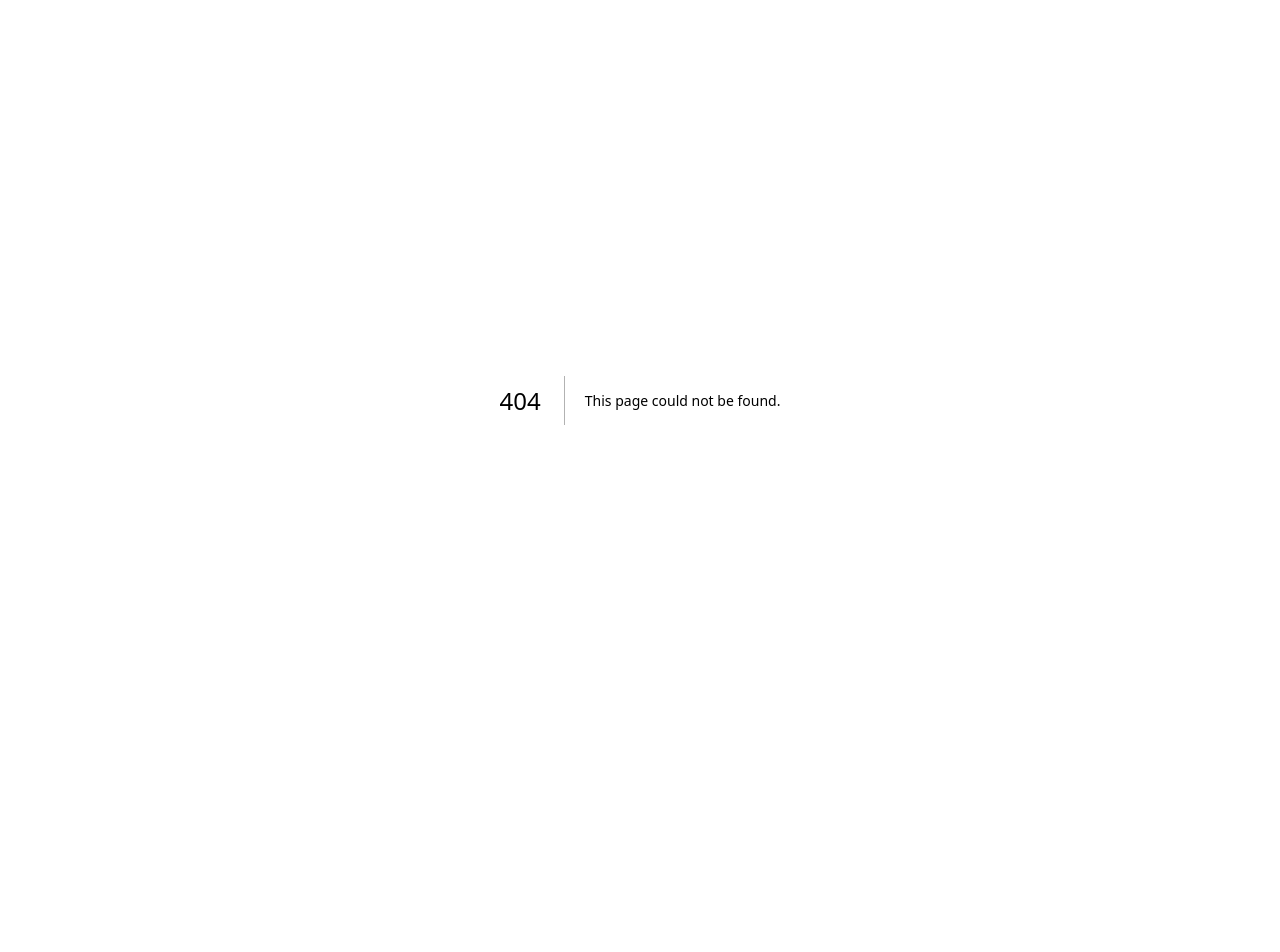
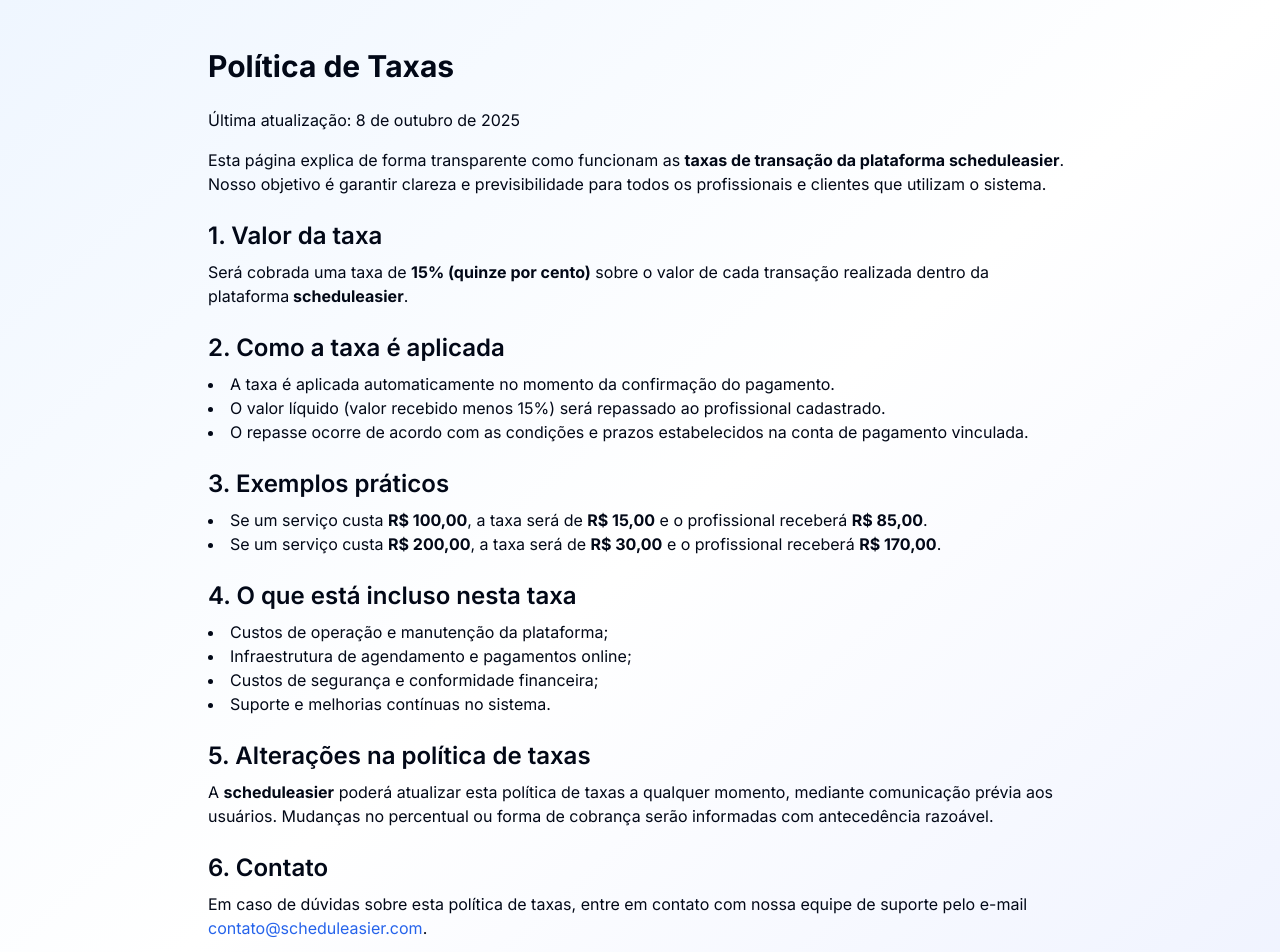
Before and after one commit to cbsalt/aula-magica-agendamento, a Next.js app: page /fees-policy in a window 1280 px wide. Before the commit this address had no page. Shown: the top 952 px of the page. Before the commit the page ends 800 px from the top, so only its background shows below. Built offline with nearby package versions, Linux system fonts and the light colour scheme.

Commit message:
feat: update terms

```diff
--- /dev/null
+++ b/app/fees-policy/page.tsx
@@ -0,0 +1,94 @@
+import Footer from "@/components/Footer";
+
+export default function FeesPolicy() {
+  return (
+    <div className="flex flex-col min-h-screen bg-gradient-to-br from-blue-50 via-white to-indigo-50">
+      <main className="flex-grow max-w-4xl mx-auto px-4 py-12">
+        <h1 className="text-3xl font-bold mb-6">Política de Taxas</h1>
+        <p className="mb-4">Última atualização: 8 de outubro de 2025</p>
+
+        <p className="mb-4">
+          Esta página explica de forma transparente como funcionam as{" "}
+          <strong>taxas de transação da plataforma scheduleasier</strong>. Nosso
+          objetivo é garantir clareza e previsibilidade para todos os
+          profissionais e clientes que utilizam o sistema.
+        </p>
+
+        <h2 className="text-2xl font-semibold mt-6 mb-2">1. Valor da taxa</h2>
+        <p className="mb-4">
+          Será cobrada uma taxa de <strong>15% (quinze por cento)</strong> sobre
+          o valor de cada transação realizada dentro da plataforma
+          <strong> scheduleasier</strong>.
+        </p>
+
+        <h2 className="text-2xl font-semibold mt-6 mb-2">
+          2. Como a taxa é aplicada
+        </h2>
+        <ul className="list-disc list-inside mb-4">
+          <li>
+            A taxa é aplicada automaticamente no momento da confirmação do
+            pagamento.
+          </li>
+          <li>
+            O valor líquido (valor recebido menos 15%) será repassado ao
+            profissional cadastrado.
+          </li>
+          <li>
+            O repasse ocorre de acordo com as condições e prazos estabelecidos
+            na conta de pagamento vinculada.
+          </li>
+        </ul>
+
+        <h2 className="text-2xl font-semibold mt-6 mb-2">
+          3. Exemplos práticos
+        </h2>
+        <ul className="list-disc list-inside mb-4">
+          <li>
+            Se um serviço custa <strong>R$ 100,00</strong>, a taxa será de{" "}
+            <strong>R$ 15,00</strong> e o profissional receberá{" "}
+            <strong>R$ 85,00</strong>.
+          </li>
+          <li>
+            Se um serviço custa <strong>R$ 200,00</strong>, a taxa será de{" "}
+            <strong>R$ 30,00</strong> e o profissional receberá{" "}
+            <strong>R$ 170,00</strong>.
+          </li>
+        </ul>
+
+        <h2 className="text-2xl font-semibold mt-6 mb-2">
+          4. O que está incluso nesta taxa
+        </h2>
+        <ul className="list-disc list-inside mb-4">
+          <li>Custos de operação e manutenção da plataforma;</li>
+          <li>Infraestrutura de agendamento e pagamentos online;</li>
+          <li>Custos de segurança e conformidade financeira;</li>
+          <li>Suporte e melhorias contínuas no sistema.</li>
+        </ul>
+
+        <h2 className="text-2xl font-semibold mt-6 mb-2">
+          5. Alterações na política de taxas
+        </h2>
+        <p className="mb-4">
+          A <strong>scheduleasier</strong> poderá atualizar esta política de
+          taxas a qualquer momento, mediante comunicação prévia aos usuários.
+          Mudanças no percentual ou forma de cobrança serão informadas com
+          antecedência razoável.
+        </p>
+
+        <h2 className="text-2xl font-semibold mt-6 mb-2">6. Contato</h2>
+        <p className="mb-4">
+          Em caso de dúvidas sobre esta política de taxas, entre em contato com
+          nossa equipe de suporte pelo e-mail{" "}
+          <a
+            href="mailto:contato@scheduleasier.com"
+            className="text-blue-600 hover:underline"
+          >
+            contato@scheduleasier.com
+          </a>
+          .
+        </p>
+      </main>
+      <Footer />
+    </div>
+  );
+}
--- a/app/help/zoom/page.tsx
+++ b/app/help/zoom/page.tsx
@@ -1,5 +1,4 @@
 import Footer from "@/components/Footer";
-import { Plug, Calendar, Trash2, LifeBuoy } from "lucide-react";
 
 export default function Documentation() {
   return (
@@ -10,7 +9,6 @@
 
         {/* 1. Adicionando o App */}
         <h2 className="text-2xl font-semibold mt-6 mb-2 flex items-center gap-2">
-          <Plug className="w-6 h-6 text-blue-600" />
           1. Adicionando o Zoom ao Scheduleasier
         </h2>
         <ol className="list-decimal list-inside mb-4 space-y-1">
@@ -35,7 +33,7 @@
         </ol>
 
         <p className="mb-4 font-semibold flex items-center gap-2">
-          <LifeBuoy className="w-5 h-5 text-indigo-600" /> Solução de problemas:
+          Solução de problemas:
         </p>
         <ul className="list-disc list-inside mb-4">
           <li>
@@ -57,7 +55,6 @@
 
         {/* 2. Uso do App */}
         <h2 className="text-2xl font-semibold mt-6 mb-2 flex items-center gap-2">
-          <Calendar className="w-6 h-6 text-green-600" />
           2. Uso do App
         </h2>
 
@@ -99,7 +96,6 @@
 
         {/* 3. Removendo o App */}
         <h2 className="text-2xl font-semibold mt-6 mb-2 flex items-center gap-2">
-          <Trash2 className="w-6 h-6 text-red-600" />
           3. Removendo a integração com Zoom
         </h2>
         <ol className="list-decimal list-inside mb-4 space-y-1">
@@ -141,7 +137,6 @@
           id="suporte"
           className="text-2xl font-semibold mt-6 mb-2 flex items-center gap-2"
         >
-          <LifeBuoy className="w-5 h-5 text-indigo-600" />
           4. Suporte
         </h2>
         <ul className="list-disc list-inside mb-4">
--- a/app/support/page.tsx
+++ b/app/support/page.tsx
@@ -9,8 +9,8 @@
 
         <p className="mb-4">
           Para qualquer dúvida ou problema relacionado ao{" "}
-          <strong>scheduleasier</strong> ou à integração com o Zoom, nossa
-          equipe de suporte está à disposição pelo e-mail:
+          <strong>scheduleasier</strong>, nossa equipe de suporte está à
+          disposição pelo e-mail:
         </p>
 
         <p className="mb-6">
--- a/app/terms/page.tsx
+++ b/app/terms/page.tsx
@@ -1,4 +1,5 @@
 import Footer from "@/components/Footer";
+import Link from "next/link";
 
 export default function TermsOfService() {
   return (
@@ -35,6 +36,17 @@
             Você é responsável por manter a confidencialidade de sua conta e
             senha.
           </li>
+          <li>
+            Ao utilizar funcionalidades pagas da plataforma, você concorda com a
+            aplicação das taxas de serviço, conforme descrito na{" "}
+            <Link
+              href="/fees-policy"
+              className="text-blue-600 hover:underline font-medium"
+            >
+              Política de Taxas
+            </Link>
+            .
+          </li>
         </ul>
 
         <h2 className="text-2xl font-semibold mt-6 mb-2">
@@ -58,7 +70,7 @@
           5. Limitação de Responsabilidade
         </h2>
         <p className="mb-4">
-          O ScheduleAsier não se responsabiliza por danos diretos, indiretos ou
+          O scheduleasier não se responsabiliza por danos diretos, indiretos ou
           consequenciais resultantes do uso do aplicativo, dentro dos limites
           permitidos por lei.
         </p>
--- a/src/components/Footer/index.tsx
+++ b/src/components/Footer/index.tsx
@@ -7,6 +7,9 @@
         <div className=" flex flex-col sm:flex-row sm:flex-wrap sm:justify-center gap-3 text-sm">
           <Link href="/" className="hover:underline">
             Home
+          </Link>
+          <Link href="/fees-policy" className="hover:underline">
+            Política de Taxas
           </Link>
           <Link href="/privacy" className="hover:underline">
             Política de Privacidade
```
